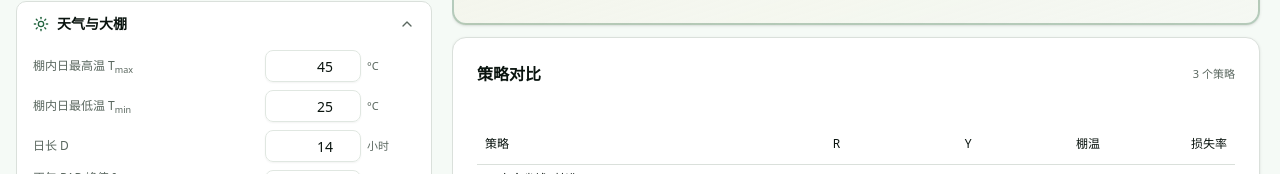
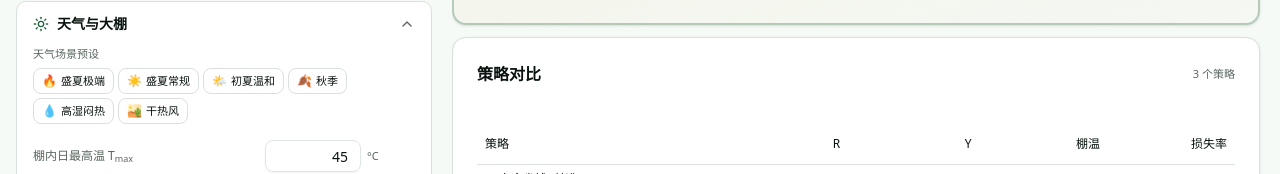
Before and after one commit to wumierr/Farm-Cooling-Calculator, a Next.js app: page / in a window 1280 px wide. Shown: the part 492-666 px from the top of the page. Built offline with nearby package versions, Linux system fonts and the light colour scheme.

Commit message:
d9563918-5445-40a8-8240-10e743ff5655

```diff
--- a/src/app/globals.css
+++ b/src/app/globals.css
@@ -219,4 +219,28 @@
   .print-only { display: block !important; }
   body { background: white !important; color: black !important; }
   .card { box-shadow: none !important; border: 1px solid #ccc !important; break-inside: avoid; }
+  /* 避免表格行跨页断开 */
+  tr, .section { break-inside: avoid; page-break-inside: avoid; }
+  /* 标题不孤立在页底 */
+  h1, h2, h3 { break-after: avoid; }
+  /* 页面边距由 @page 控制 */
+  @page { margin: 12mm; }
 }
+
+/* 数字输入框隐藏 spinner（更简洁） */
+input[type="number"]::-webkit-inner-spin-button,
+input[type="number"]::-webkit-outer-spin-button {
+  -webkit-appearance: none;
+  margin: 0;
+}
+input[type="number"] {
+  -moz-appearance: textfield;
+}
+
+/* 滚动行为平滑 */
+html { scroll-behavior: smooth; }
+
+/* 选中文本高亮色 */
+::selection {
+  background-color: color-mix(in oklch, var(--primary) 25%, transparent);
+}
--- a/src/components/calculator/input-panel.tsx
+++ b/src/components/calculator/input-panel.tsx
@@ -12,7 +12,7 @@ import {
 } from '@/components/ui/accordion'
 import { useCalculatorStore } from './store'
 import { SpectrumEditor as VisualSpectrumEditor } from './spectrum-editor'
-import { PRESETS } from '@/lib/calculator'
+import { PRESETS, WEATHER_SCENARIOS } from '@/lib/calculator'
 import type { PresetKey, ProductRow, KMappingRow, CalcParams } from '@/lib/calculator'
 import { cn } from '@/lib/utils'
 
@@ -307,6 +307,25 @@ export function InputPanel() {
             </span>
           </AccordionTrigger>
           <AccordionContent className="px-4 pb-3">
+            {/* 天气场景预设 */}
+            <div className="mb-3">
+              <div className="text-[11px] font-medium text-muted-foreground mb-1.5">天气场景预设</div>
+              <div className="flex flex-wrap gap-1">
+                {WEATHER_SCENARIOS.map((s) => (
+                  <button
+                    key={s.key}
+                    onClick={() => setParams({
+                      Tmax: s.Tmax, Tmin: s.Tmin, D: s.D, Imax: s.Imax, RH: s.RH,
+                    })}
+                    className="inline-flex items-center gap-1 rounded-md border border-border bg-card px-2 py-1 text-[11px] font-medium transition-all hover:border-primary hover:bg-primary/5 hover:shadow-sm"
+                    title={s.desc}
+                  >
+                    <span className="text-xs">{s.icon}</span>
+                    {s.name}
+                  </button>
+                ))}
+              </div>
+            </div>
             <NumField id="Tmax" label={<>棚内日最高温 T<sub>max</sub></>} value={params.Tmax}
               onChange={(v) => setParam('Tmax', v)} unit="°C" step={0.1} min={20} max={60}
               invalid={invalid.has('Tmax')} />
--- a/src/components/calculator/result-chart.tsx
+++ b/src/components/calculator/result-chart.tsx
@@ -185,7 +185,13 @@ export function ResultChart() {
                 stroke="var(--chart-1)"
                 strokeWidth={2.5}
                 dot={false}
-                activeDot={{ r: 5 }}
+                activeDot={{
+                  r: 7,
+                  fill: 'var(--chart-1)',
+                  stroke: 'var(--background)',
+                  strokeWidth: 2.5,
+                  className: 'drop-shadow-sm',
+                }}
               />
               <Line
                 yAxisId="right"
@@ -196,6 +202,12 @@ export function ResultChart() {
                 strokeWidth={1.5}
                 strokeDasharray="5 3"
                 dot={false}
+                activeDot={{
+                  r: 5,
+                  fill: 'var(--chart-3)',
+                  stroke: 'var(--background)',
+                  strokeWidth: 2,
+                }}
                 opacity={0.7}
               />
               {/* 策略点标记 */}
--- a/src/components/calculator/spectrum-editor.tsx
+++ b/src/components/calculator/spectrum-editor.tsx
@@ -1,8 +1,13 @@
 'use client'
 
 import * as React from 'react'
-import { RotateCcw, Plus, Trash2, GripVertical } from 'lucide-react'
+import { RotateCcw, Plus, Trash2, GripVertical, Save, Star } from 'lucide-react'
 import { Button } from '@/components/ui/button'
+import { Input } from '@/components/ui/input'
+import {
+  Popover, PopoverContent, PopoverTrigger,
+} from '@/components/ui/popover'
+import { toast } from 'sonner'
 import { useCalculatorStore } from './store'
 import { CONFIG } from '@/lib/calculator'
 import { fritschCarlsonSpline, integrateSpectrum } from '@/lib/calculator/engine'
@@ -150,19 +155,88 @@ export function SpectrumEditor() {
     const preset = CONFIG.SPECTRAL_PRESETS.find((p) => p.key === presetKey)
     if (preset) {
       setParams({ spectrumPoints: preset.points.map((p) => ({ ...p })) })
+      return
     }
+    // 查找自定义预设
+    const custom = customPresets.find((p) => p.key === presetKey)
+    if (custom) {
+      setParams({ spectrumPoints: custom.points.map((p) => ({ ...p })) })
+    }
+  }
+
+  // ── 自定义光谱预设管理 ──
+  const CUSTOM_KEY = 'gcc:spectrum-presets:v1'
+  interface CustomPreset { key: string; name: string; points: SpectrumPoint[] }
+  const [customPresets, setCustomPresets] = React.useState<CustomPreset[]>([])
+  const [saveName, setSaveName] = React.useState('')
+  const [saveOpen, setSaveOpen] = React.useState(false)
+
+  React.useEffect(() => {
+    try {
+      const raw = localStorage.getItem(CUSTOM_KEY)
+      if (raw) setCustomPresets(JSON.parse(raw))
+    } catch {}
+  }, [])
+
+  const saveCustomPreset = () => {
+    if (!saveName.trim()) {
+      toast.error('请输入预设名称')
+      return
+    }
+    const preset: CustomPreset = {
+      key: `custom_${Date.now()}`,
+      name: saveName.trim(),
+      points: params.spectrumPoints.map((p) => ({ ...p })),
+    }
+    const next = [preset, ...customPresets].slice(0, 20)
+    setCustomPresets(next)
+    try { localStorage.setItem(CUSTOM_KEY, JSON.stringify(next)) } catch {}
+    setSaveName('')
+    setSaveOpen(false)
+    toast.success(`已保存自定义光谱「${preset.name}」`)
+  }
+
+  const deleteCustomPreset = (key: string) => {
+    const next = customPresets.filter((p) => p.key !== key)
+    setCustomPresets(next)
+    try { localStorage.setItem(CUSTOM_KEY, JSON.stringify(next)) } catch {}
+    toast.success('已删除')
   }
 
   return (
     <div className="space-y-2">
       <div className="flex items-center justify-between">
         <span className="text-xs font-medium text-muted-foreground">光谱反射率曲线（拖拽控制点 · 双击空白添加）</span>
-        <Button variant="ghost" size="sm" className="h-6 text-xs" onClick={reset}>
-          <RotateCcw className="h-3 w-3 mr-1" /> 恢复默认
-        </Button>
+        <div className="flex items-center gap-1">
+          <Popover open={saveOpen} onOpenChange={setSaveOpen}>
+            <PopoverTrigger asChild>
+              <Button variant="ghost" size="sm" className="h-6 text-xs">
+                <Save className="h-3 w-3 mr-1" /> 保存
+              </Button>
+            </PopoverTrigger>
+            <PopoverContent className="w-56" align="end">
+              <div className="space-y-2">
+                <div className="text-xs font-semibold">保存当前光谱为自定义预设</div>
+                <Input
+                  placeholder="如「自家白涂剂配方」"
+                  value={saveName}
+                  onChange={(e) => setSaveName(e.target.value)}
+                  onKeyDown={(e) => e.key === 'Enter' && saveCustomPreset()}
+                  className="h-8 text-xs"
+                />
+                <Button size="sm" className="w-full h-7" onClick={saveCustomPreset}>
+                  <Save className="h-3 w-3 mr-1" /> 保存
+                </Button>
+              </div>
+            </PopoverContent>
+          </Popover>
+          <Button variant="ghost" size="sm" className="h-6 text-xs" onClick={reset}>
+            <RotateCcw className="h-3 w-3 mr-1" /> 恢复默认
+          </Button>
+        </div>
       </div>
 
-      {/* 光谱预设库 */}
+      {/* 光谱预设库 — 内置 + 自定义 */}
       <div className="flex flex-wrap gap-1.5">
         {CONFIG.SPECTRAL_PRESETS.map((p) => (
           <button
@@ -177,6 +251,28 @@ export function SpectrumEditor() {
             />
             {p.name}
           </button>
+        ))}
+        {customPresets.map((p) => (
+          <div
+            key={p.key}
+            className="group inline-flex items-center gap-1.5 rounded-md border border-amber-500/40 bg-amber-500/5 px-2 py-1 text-[11px] font-medium transition-all hover:border-amber-500 hover:bg-amber-500/10"
+          >
+            <button
+              onClick={() => applyPreset(p.key)}
+              className="inline-flex items-center gap-1.5"
+              title={`自定义预设 · ${p.points.length} 控制点`}
+            >
+              <Star className="h-2.5 w-2.5 text-amber-500" />
+              {p.name}
+            </button>
+            <button
+              onClick={() => deleteCustomPreset(p.key)}
+              className="opacity-0 group-hover:opacity-100 text-destructive hover:text-destructive/70 transition-opacity"
+              title="删除"
+            >
+              <Trash2 className="h-3 w-3" />
+            </button>
+          </div>
         ))}
       </div>
 
--- a/src/lib/calculator/presets.ts
+++ b/src/lib/calculator/presets.ts
@@ -197,6 +197,65 @@ export const DEFAULT_WEATHER = {
   expectedYield: 1500,
 };
 
+/** 天气场景预设 — 典型气候一键加载
+ *  数据来源：各葡萄产区夏季典型棚内温度（棚内比室外高 5-10°C） */
+export interface WeatherScenario {
+  key: string
+  name: string
+  desc: string
+  icon: string
+  Tmax: number
+  Tmin: number
+  D: number
+  Imax: number
+  RH: number
+}
+
+export const WEATHER_SCENARIOS: WeatherScenario[] = [
+  {
+    key: 'summer-extreme',
+    name: '盛夏极端',
+    desc: '42°C+ 极端高温，强光低湿',
+    icon: '🔥',
+    Tmax: 48, Tmin: 28, D: 14, Imax: 1900, RH: 45,
+  },
+  {
+    key: 'summer-typical',
+    name: '盛夏常规',
+    desc: '35-38°C 典型夏季棚温',
+    icon: '☀️',
+    Tmax: 45, Tmin: 25, D: 14, Imax: 1700, RH: 60,
+  },
+  {
+    key: 'summer-mild',
+    name: '初夏温和',
+    desc: '30-33°C 初夏或阴天',
+    icon: '🌤️',
+    Tmax: 38, Tmin: 22, D: 13, Imax: 1400, RH: 65,
+  },
+  {
+    key: 'autumn',
+    name: '秋季',
+    desc: '28-30°C 秋季成熟期',
+    icon: '🍂',
+    Tmax: 35, Tmin: 18, D: 11, Imax: 1200, RH: 55,
+  },
+  {
+    key: 'humid',
+    name: '高湿闷热',
+    desc: '高温高湿，蒸腾受阻',
+    icon: '💧',
+    Tmax: 42, Tmin: 26, D: 13, Imax: 1500, RH: 85,
+  },
+  {
+    key: 'dry-hot',
+    name: '干热风',
+    desc: '高温低湿，蒸腾强但失水快',
+    icon: '🏜️',
+    Tmax: 44, Tmin: 24, D: 14, Imax: 1800, RH: 35,
+  },
+];
+
 /** 产品性能默认数据（遮阳率递减，对应兑水比递增） */
 export const DEFAULT_PRODUCT_TABLE: ProductRow[] = [
   { ratioN: 2,  reflectancePercent: 80, tempDrop: 14.0, coverage: 200 },
```
Also changed, not shown: 1 other file (tests, documents, lock files or other folders).
